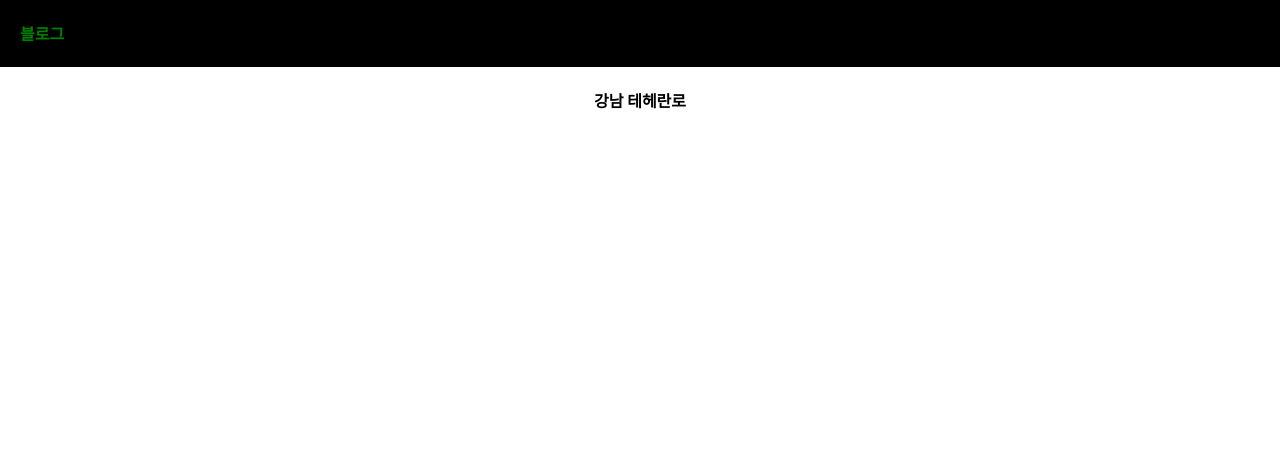
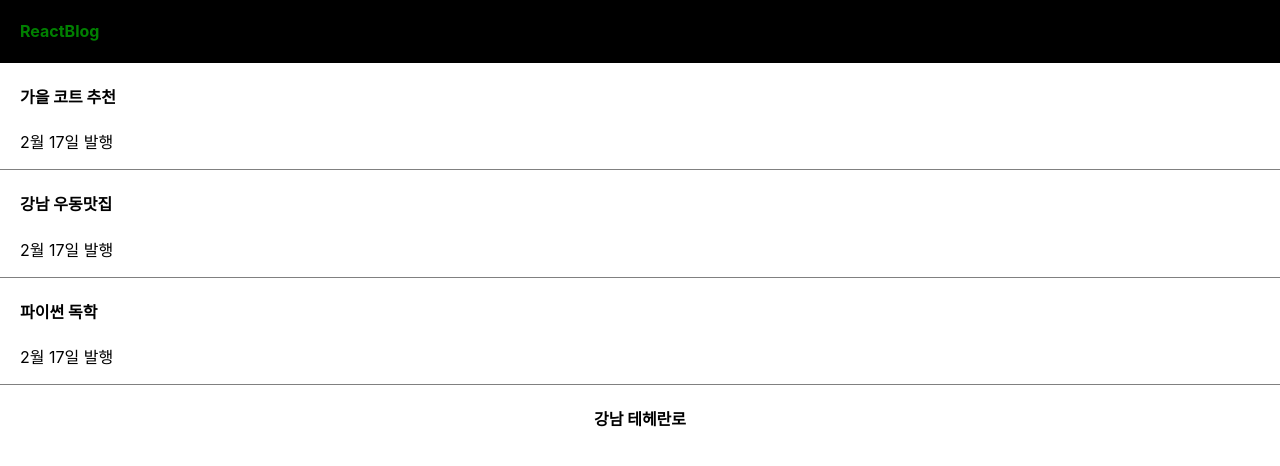
Before and after one commit to sstipdev/React, a React (Create React App) app: page / in a window 1280 px wide. Shown: the top 466 px of the page. Built offline with nearby package versions, Linux system fonts and the light colour scheme.

Commit message:
State 문법 기초

```diff
--- a/src/App.css
+++ b/src/App.css
@@ -8,6 +8,15 @@
   width: 100%;
   color: white;
   padding-left: 20px;
+}
+
+div {
+  box-sizing: border-box;
+}
+.list {
+  padding-left: 20px;
+  text-align: left;
+  border-bottom: 1px solid grey;
 }
 
 .App-logo {
--- a/src/App.js
+++ b/src/App.js
@@ -1,13 +1,29 @@
 import logo from "./logo.svg";
 import "./App.css";
+import { useState } from "react";
 
 function App() {
   const post = "강남 테헤란로";
+  const [coat, a] = useState("가을 코트 추천");
+  const [food, b] = useState("강남 우동맛집");
+  const [python, c] = useState("파이썬 독학");
 
   return (
     <div className="App">
       <div className="black-nav">
-        <h4 style={{ color: "green", fontSize: "18px;" }}>블로그</h4>
+        <h4 style={{ color: "green", fontSize: "18px;" }}>ReactBlog</h4>
+      </div>
+      <div className="list">
+        <h4>{coat}</h4>
+        <p>2월 17일 발행</p>
+      </div>
+      <div className="list">
+        <h4>{food}</h4>
+        <p>2월 17일 발행</p>
+      </div>
+      <div className="list">
+        <h4>{python}</h4>
+        <p>2월 17일 발행</p>
       </div>
       <h4>{post}</h4>
     </div>
```
